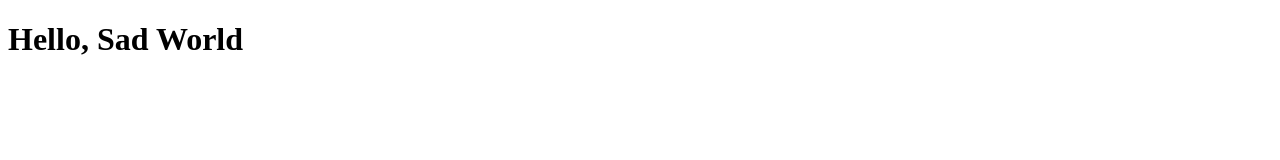
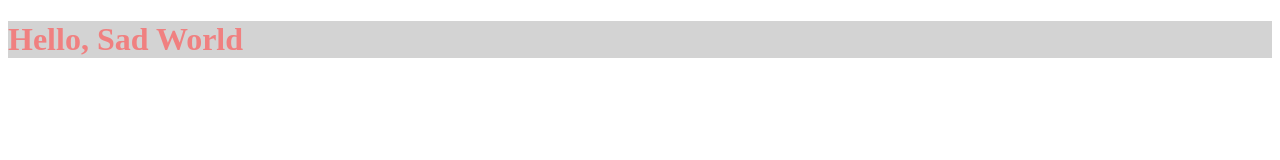
Before and after one commit to Cruzanaa/Aula---Curriculo, a plain HTML site: page index.html in a window 1280 px wide. Drawn offline with Linux system fonts and the light colour scheme.

Commit message:
inclindo estilo-rosa h1

```diff
--- /dev/null
+++ b/css/style.css
@@ -0,0 +1,4 @@
+h1{
+    color: lightcoral;
+    background: lightgray;
+}
--- a/index.html
+++ b/index.html
@@ -4,8 +4,10 @@
     <meta charset="UTF-8">
     <meta name="viewport" content="width=device-width, initial-scale=1.0">
     <meta http-equiv="X-UA-Compatible" content="ie=edge">
+    <link rel="stylesheet" href="css/style.css">
     <title>Projeto: Curriculo</title>
 </head>
+
 <body>
     <h1>Hello, Sad World</h1>
 
```
Also changed, not shown: 1 other file.
